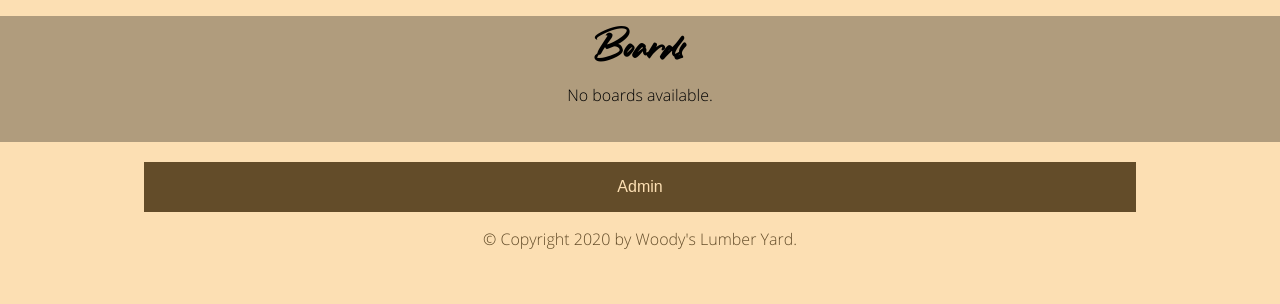
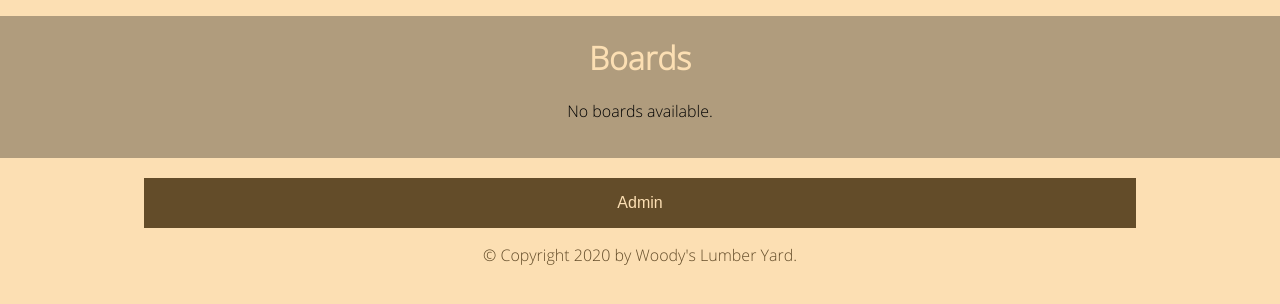
Before and after one commit to starlightromero/woodys-lumber-yard, a Flask app: page /boards in a window 1280 px wide. Shown: the part 141-445 px from the top of the page. Run offline with Flask 2, Linux system fonts and the light colour scheme.

Commit message:
added styles

```diff
--- a/static/css/main.css
+++ b/static/css/main.css
@@ -103,9 +103,9 @@ body {
     background-color: #B09C7D;
     padding: 20px; }
     body main h1 {
-      font-family: "Ledgewood", sans-serif;
-      margin: 0;
-      text-align: center; }
+      color: #FCDFB3;
+      font-size: 2rem;
+      margin-top: 0; }
     body main .product-grid {
       align-items: center;
       display: flex;
--- a/static/css/main.sass
+++ b/static/css/main.sass
@@ -93,9 +93,9 @@ body
     padding: 20px
 
     h1
-      font-family: $heading-font
-      margin: 0
-      text-align: center
+      color: $light-color
+      font-size: 2rem
+      margin-top: 0
 
     .product-grid
       align-items: center
```
Also changed, not shown: 1 other file.
